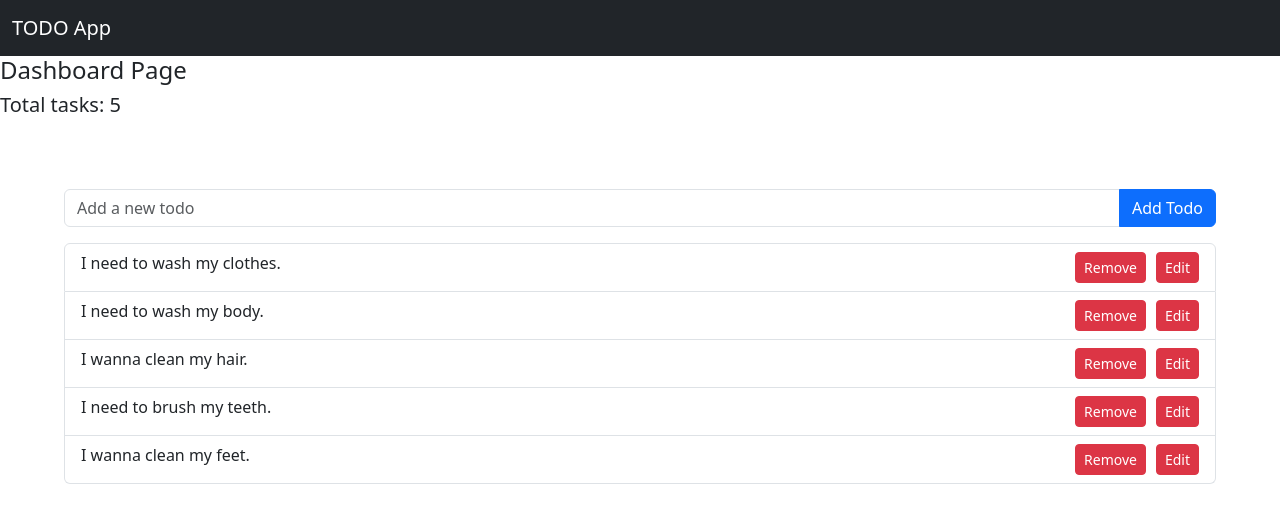
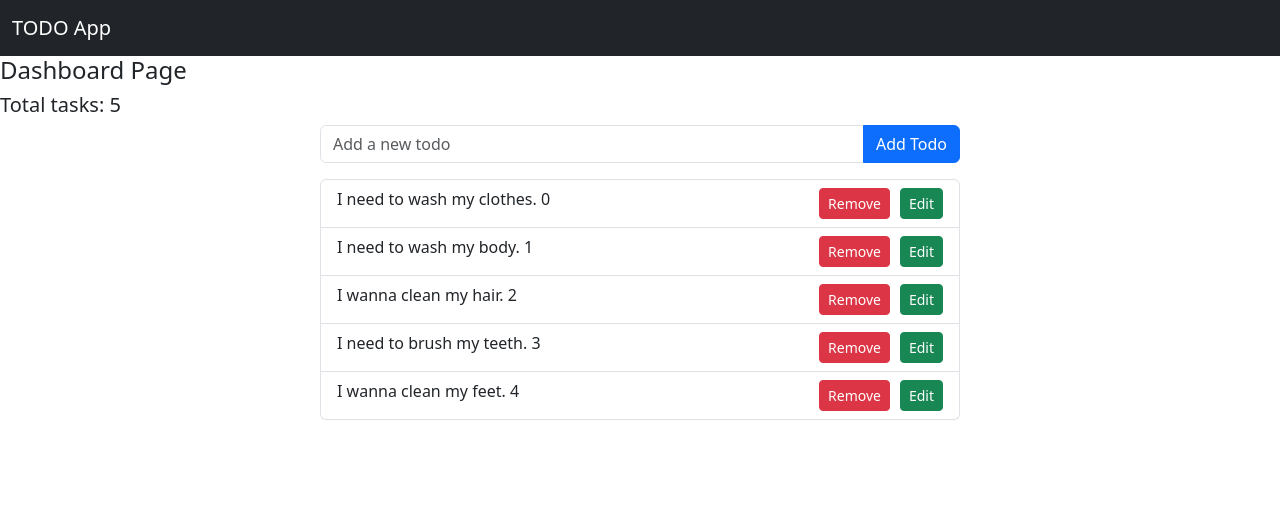
Before and after one commit to pauljor1499/angular-todo, an Angular app: page /dashboard in a window 1280 px wide. Shown: the top 522 px of the page. Built offline with nearby package versions, Linux system fonts and the light colour scheme.

Commit message:
create add method

```diff
--- a/src/app/component/dashboard/dashboard.component.html
+++ b/src/app/component/dashboard/dashboard.component.html
@@ -10,11 +10,9 @@
 		<input type="text" class="form-control" [(ngModel)]="newTodo.name" placeholder="Add a new todo">
 		<button class="btn btn-primary" type="button" (click)="addTodo()">Add Todo</button>
 	</div>
-	{{newTodo.name}}
-
 	<ul class="list-group">
 		<li *ngFor="let task of tasks; let i = index" class="list-group-item">
-			<h6>{{ task.name }} </h6>
+			<h6>{{ task.name }} {{task.id}} </h6>
 			<div class="item-action">
 				<button
 					class="btn btn-danger btn-sm float-end"
@@ -24,9 +22,9 @@
 					Remove
 				</button>
 				<button
-					class="btn btn-danger btn-sm float-end"
+					class="btn btn-success btn-sm float-end"
 					type="button"
-					(click)="removeTodo(i)"
+					(click)="editTodo(i)"
 				>
 					Edit
 				</button>
--- a/src/app/component/dashboard/dashboard.component.scss
+++ b/src/app/component/dashboard/dashboard.component.scss
@@ -1,5 +1,6 @@
 .dashboard-content {
-  padding: 5%;
+  width: 50%;
+  margin: auto;
 
   .list-group {
     .list-group-item {
--- a/src/app/component/dashboard/dashboard.component.ts
+++ b/src/app/component/dashboard/dashboard.component.ts
@@ -13,7 +13,7 @@ export class DashboardComponent {
 
 
 	tasks: Task[] = [];
-	newTodo: Task = new Task(this.tasks.length, '');
+	newTodo: Task = new Task(0, '');
 
 	ngOnInit(): void {
 		//Called after the constructor, initializing input properties, and the first call to ngOnChanges.
@@ -26,13 +26,18 @@ export class DashboardComponent {
 	}
 
 	addTodo() {
-		// if (this.newTodo.trim() !== '') {
-		// 	this.todos.push(this.newTodo);
-		// 	this.newTodo = ''; // Clear input after adding todo
-		// }
+		this.newTodo.id = this.tasks.length;
+		this.taskListService.addNewTask(this.newTodo);
+		this.newTodo = new Task(0, ''); // Clear input after adding todo
 	}
 
 	removeTodo(index: number) {
+		console.log(index);
+		// this.todos.splice(index, 1);
+	}
+
+	editTodo(index: number) {
+		console.log(index);
 		// this.todos.splice(index, 1);
 	}
 
```
